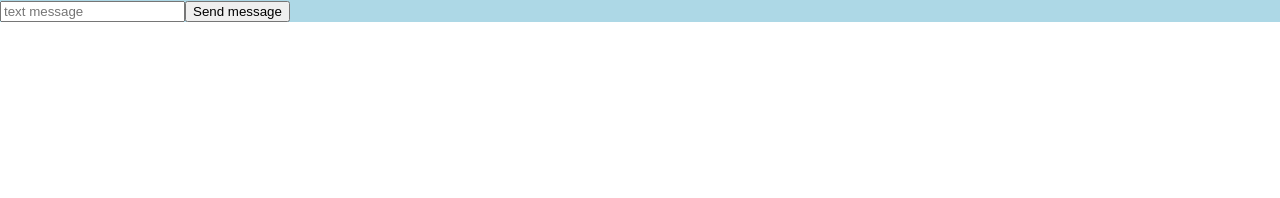
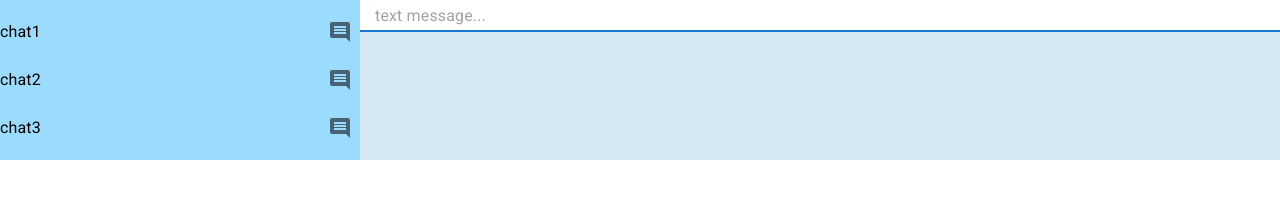
Before and after one commit to Mosekat/react, a React app: page / in a window 1280 px wide. Built offline with nearby package versions, Linux system fonts and the light colour scheme.

Commit message:
hw_3 3 дз, кроме задания со звездочкой.

```diff
--- a/package.json
+++ b/package.json
@@ -3,6 +3,12 @@
   "version": "0.1.0",
   "private": true,
   "dependencies": {
+    "@emotion/react": "^11.7.1",
+    "@emotion/styled": "^11.6.0",
+    "@mui/icons-material": "^5.3.1",
+    "@mui/material": "^5.3.1",
+    "@mui/styles": "^5.3.0",
+    "prop-types": "^15.8.1",
     "react": "^17.0.2",
     "react-dom": "^17.0.2",
     "react-scripts": "5.0.0",
--- a/public/index.html
+++ b/public/index.html
@@ -8,8 +8,16 @@
       name="description"
       content="Web site created using create-react-app"
     />
+    <link
+            rel="stylesheet"
+            href="https://fonts.googleapis.com/css?family=Roboto:300,400,500,700&display=swap"
+    />
+    <link
+            rel="stylesheet"
+            href="https://fonts.googleapis.com/icon?family=Material+Icons"
+    />
 
-    <title>Chat</title>
+    <title style="background-color: #4e6884">Chat</title>
   </head>
   <body>
     <noscript>You need to enable JavaScript to run this app.</noscript>
--- /dev/null
+++ b/src/components/use-styles.js
@@ -0,0 +1,59 @@
+import {makeStyles} from '@mui/styles';
+
+export const useStyles = makeStyles((ctx) => {
+    console.log('ctx', ctx);
+    return {
+
+        chat: {
+
+            width: '100%',
+        },
+        chatRoom: {
+            background: '#d6e9f2',
+            display:'flex',
+
+        },
+        input: {
+            background: 'white',
+            paddingRight: '15px',
+            paddingLeft: '15px',
+            color: '#4688aa',
+            position:'fixed',
+            bottom:'0'
+        },
+        message: {
+            paddingLeft: '10px',
+            paddingRight: '10px',
+            marginBottom: "15px",
+            marginLeft: '20px',
+            display: 'table',
+            borderRadius: "25px 25px 25px 25px",
+            color: 'white',
+            fontWeight: 400,
+            fontSize: "20px",
+            lineHeight: "24px",
+            textAlign: "center",
+            whiteSpace: 'nowrap',
+            width: '50%',
+
+        },
+        type_message_user: {
+
+            background: '#58b2b8',
+            margin: '20px 20px 0 auto',
+
+        },
+        type_message_bot: {
+
+            background: '#a4a5a7',
+
+        },
+        msg:{
+            float:'left',
+        },
+        date:{
+            float:'right',
+        }
+
+    }
+})
--- a/src/index.js
+++ b/src/index.js
@@ -1,33 +1,99 @@
-import React, {useEffect, useState} from 'react';
+import React, {useEffect, useState, useRef, useCallback} from 'react';
+import {
+    Input,
+    Alert,
+    InputAdornment,
+    Avatar,
+    ThemeProvider,
+    createTheme
+} from '@mui/material'
 import ReactDOM from 'react-dom';
 import './index.css';
-import styles from "./index.module.css";
+import EmailIcon from '@mui/icons-material/Email';
+import {useStyles} from "./components/use-styles";
+import Collapse from '@mui/material/Collapse';
+import List from '@mui/material/List';
+import ListItem from '@mui/material/ListItem';
+import ListItemText from '@mui/material/ListItemText';
+import CommentIcon from '@mui/icons-material/Comment';
+import IconButton from '@mui/material/IconButton';
+
+
+export default function GutterlessList() {
+
+    const [chatList] = useState([{name: 'chat1', id: 1}, {name: 'chat2', id: 2}, {name: 'chat3', id: 3}]);
+    return (
+        <List sx={{ width: '100%', maxWidth: 360, bgcolor: '#9bdbfc' }}>
+            {chatList.map((chat,key) => (
+                <ListItem
+                    key={key}
+                    disableGutters
+                    secondaryAction={
+                        <IconButton>
+                            <CommentIcon />
+                        </IconButton>
+                    }
+                >
+                    <ListItemText primary={` ${chat.name}`} />
+                </ListItem>
+            ))}
+        </List>
+    );
+}
+
+const theme = createTheme();
+
+
 
 function App() {
+    const styles = useStyles();
 
     const [messageList, setMessageList] = useState([]);
     const [message, setMessage] = useState('');
+    const [open, setOpen] = useState(false);
 
-    const addMessage = (msg) => {
-        if (msg) {
-            setMessageList([...messageList, {author: 'User', text: msg}]);
+    const addMessage = () => {
+        if (message) {
+            setMessageList([...messageList, {author: 'User', text: message, date: new Date()}]);
             setMessage('');
         } else {
-            alert('Enter a message')
+            setOpen(true)
+            setTimeout(() => setOpen(false), 3000)
         }
 
     }
     const writeMessage = (event) => {
         setMessage(event.target.value)
     }
+    const handlePressInput = (event) => {
+
+        if (event.code === "Enter" || event.code === "NumpadEnter") {
+            addMessage();
+
+        }
+
+    }
+
+    const ref = useRef(null);
+
+    useEffect(() => {
+        ref.current?.focus();
+    }, []);
+
+    const handleScrollBottom = useCallback(() => {
+        window.scrollTo(0, document.body.scrollHeight);
+    }, []);
+    useEffect(() => {
+        handleScrollBottom();
+    }, [messageList, handleScrollBottom]);
+
     useEffect(() => {
         let timerId = null;
-
         if (messageList.length) {
             const lastMessage = messageList[messageList.length - 1];
             if (lastMessage.author === 'User') {
                 timerId = setTimeout(() => {
-                    setMessageList([...messageList, {author: 'Bot', text: 'hello User'}])
+                    setMessageList([...messageList, {author: 'Bot', text: 'hello User', date: new Date()}])
                 }, 2000);
 
             }
@@ -36,31 +102,57 @@ function App() {
     }, [messageList])
 
     return (
-        <div className={styles.test}>
+        <div>
 
-            <input onChange={writeMessage} placeholder='text message' value={message}/>
-            <button onClick={() => {
-                addMessage(message);
-            }}>Send message
-            </button>
-            {messageList.map(obMessage => (
-                <div>
+            <div className={styles.chatRoom}>
+                <GutterlessList/>
+                <div className={styles.chat}>
+                    {messageList.map((obMessage, key) => (
+                        <div key={key} className={[
+                            styles.message,
+                            (obMessage.author.toLowerCase() === 'user' ? styles.type_message_user
+                                                                       : styles.type_message_bot)
+                        ].join(' ')}>
+                            <Avatar alt="Remy Sharp" src="/static/images/avatar/1.jpg"/>
+                            <h3>{obMessage.author}</h3>
+                            <div className={styles.msg}>{obMessage.text}</div>
+                            <p className={styles.date}>{obMessage.date.toLocaleTimeString()}</p>
 
-                    <h3>{obMessage.author}</h3>
-                    <p>{obMessage.text}</p>
-                    <hr/>
 
+                        </div>
+                    ))}
+                    <Collapse in={open}>
+                        <Alert severity="info">Введите сообщение</Alert>
+                    </Collapse>
+                    <div>
+                    <Input
+                        className={styles.input}
+                        fullWidth
+                        onKeyPress={handlePressInput}
+                        onChange={writeMessage}
+                        placeholder='text message...'
+                        value={message}
+                        inputRef={ref}
+                        endAdornment={message && (<InputAdornment position={"end"}> < EmailIcon onClick={addMessage}>
+                        </EmailIcon></InputAdornment>)}
+
+
+                    />
+                    </div>
                 </div>
-            ))}
+            </div>
+        </div>
 
-        </div>
     )
 
 }
 
 ReactDOM.render(
     <React.StrictMode>
-        <App/>
+        <ThemeProvider theme={theme}>
+            <App/>
+        </ThemeProvider>
     </React.StrictMode>,
     document.getElementById('root')
-);
+)
+;
```
Also changed, not shown: 1 other file.
